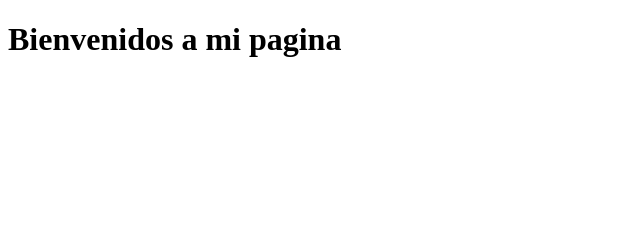
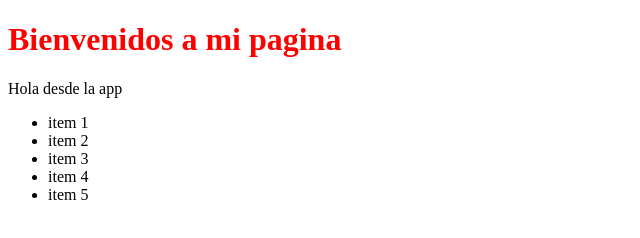
Before and after one commit to juancho0406/59915C11, a plain HTML site: page index.html in a window 1280 px wide. Shown: the whole page, without its empty margins (0-640 px from the left). Drawn offline with Linux system fonts and the light colour scheme.

Commit message:
segynda version

```diff
--- a/estilo.css
+++ b/estilo.css
@@ -0,0 +1,3 @@
+h1{
+    color:red
+}
--- a/index.html
+++ b/index.html
@@ -8,5 +8,13 @@
 </head>
 <body>
     <h1>Bienvenidos a mi pagina</h1>
+    <p>Hola desde la app</p>
+    <ul>
+        <li>item 1</li>
+        <li>item 2</li>
+        <li>item 3</li>
+        <li>item 4</li>
+        <li>item 5</li>
+    </ul>
 </body>
 </html>
```
